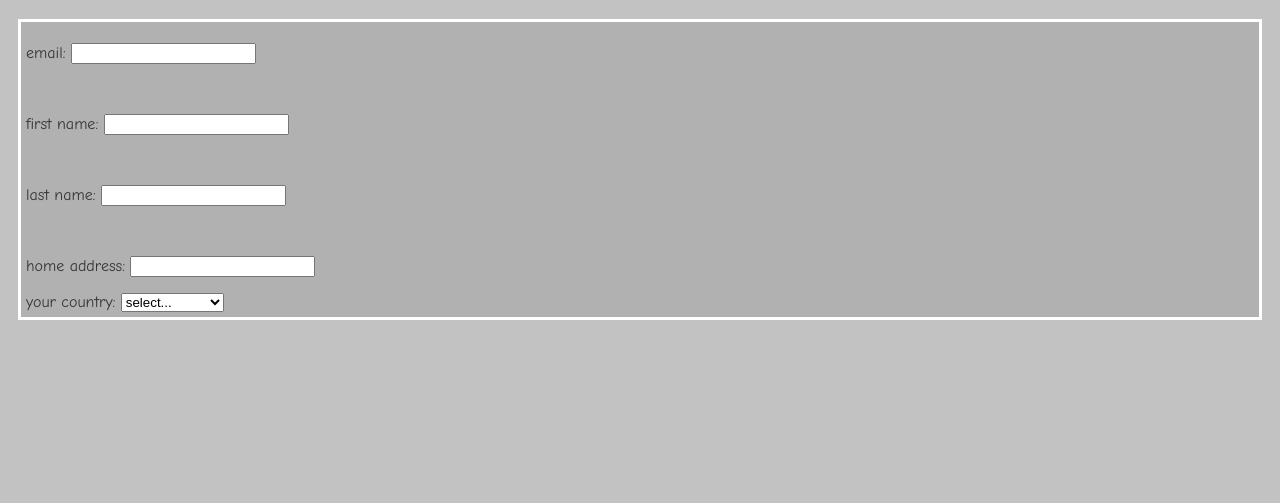
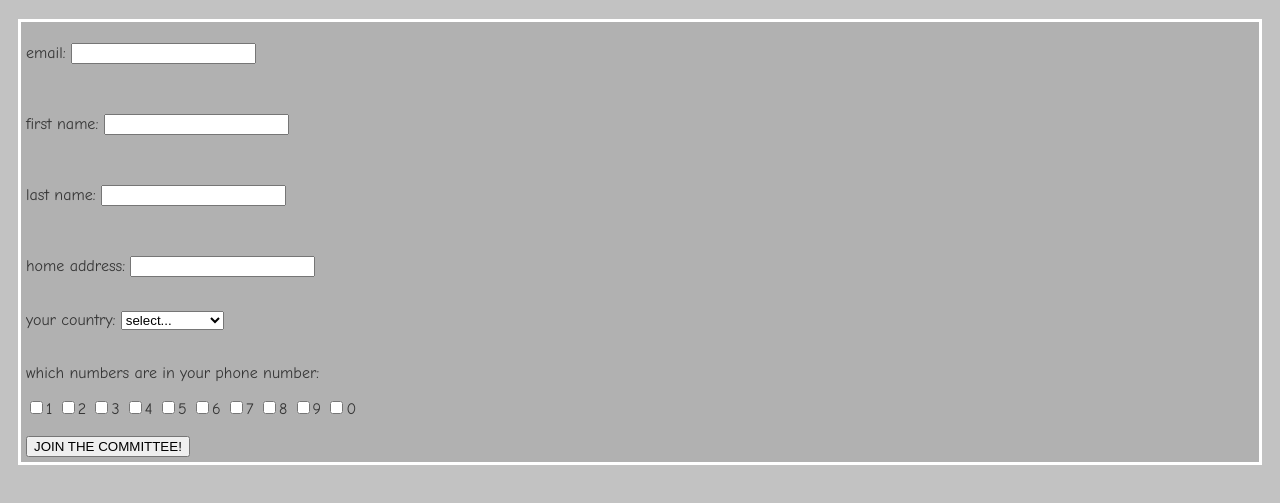
Before and after one commit to SebMuskett/MarkJSTasks, a plain HTML site: page form-task/form.html in a window 1280 px wide. Shown: the part 61-564 px from the top of the page. Drawn offline with Linux system fonts and the light colour scheme.

Commit message:
checkbox

```diff
--- a/form-task/form.html
+++ b/form-task/form.html
@@ -12,7 +12,7 @@
         <p>email: <input type="text"></p><br>
         <p>first name: <input type="text"></p><br>
         <p>last name: <input type="text"></p><br>
-        <p>home address: <input type="text"></p>
+        <p>home address: <input type="text"></p><br>
         <label for="country">your country:</label>
         <select id="country">
             <option value="">select...</option>
@@ -20,7 +20,20 @@
             <option value="wales">whales</option>
             <option value="scotland">land of scots</option>
             <option value="ireland">ireland but up</option>
-        </select>
+        </select><br><br>
+        <p>which numbers are in your phone number:</p>
+        <input type="checkbox" name="phone num" value="1">1
+        <input type="checkbox" name="phone num" value="2">2
+        <input type="checkbox" name="phone num" value="3">3
+        <input type="checkbox" name="phone num" value="4">4
+        <input type="checkbox" name="phone num" value="5">5
+        <input type="checkbox" name="phone num" value="6">6
+        <input type="checkbox" name="phone num" value="7">7
+        <input type="checkbox" name="phone num" value="8">8
+        <input type="checkbox" name="phone num" value="9">9
+        <input type="checkbox" name="phone num" value="0">0
+        <br><br>
+        <button type="submit">JOIN THE COMMITTEE!</button>
     </form>
 </body>
 </html>
--- a/form-task/style.css
+++ b/form-task/style.css
@@ -5,7 +5,7 @@ body {
 }
 
 a:hover {
-    color: lightblue;
+    color: darkblue;
 }
 
 form {
```
